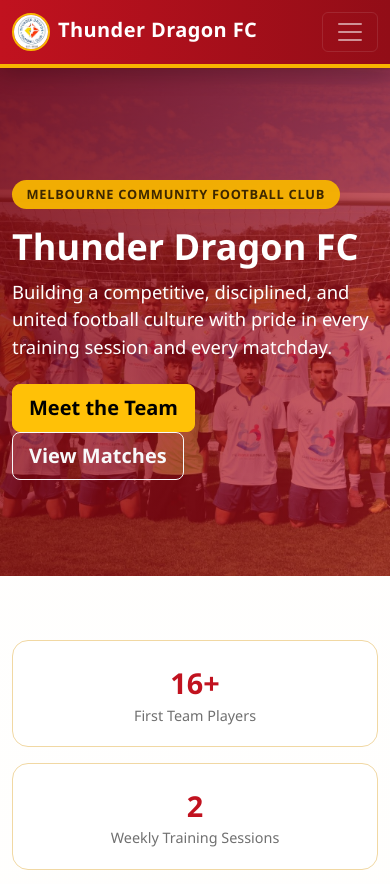
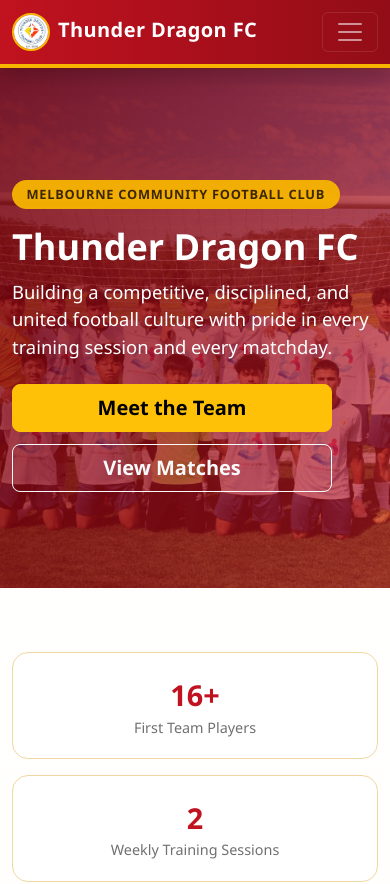
Before and after one commit to BishalChhetri1/thunderdragonfc, a React (Create React App) app: page / in a window 390 px wide. Shown: the top 884 px of the page. Built offline with nearby package versions, Linux system fonts and the light colour scheme.

Commit message:
fixed two button wrapping

```diff
--- a/src/App.css
+++ b/src/App.css
@@ -138,6 +138,13 @@ a:hover {
 .hero-text {
   max-width: 670px;
   font-size: 1.15rem;
+}
+
+.hero-cta-buttons,
+.home-cta-buttons {
+  display: inline-flex;
+  flex-wrap: wrap;
+  gap: 0.75rem;
 }
 
 .stat-card {
@@ -422,6 +429,20 @@ a:hover {
   }
 }
 
+@media (max-width: 576px) {
+  .hero-cta-buttons,
+  .home-cta-buttons {
+    display: flex;
+    width: 100%;
+    max-width: 320px;
+  }
+
+  .hero-cta-buttons .btn,
+  .home-cta-buttons .btn {
+    width: 100%;
+  }
+}
+
 @media (max-width: 420px) {
   .fixture-name-short {
     display: none;
--- a/src/pages/Home.js
+++ b/src/pages/Home.js
@@ -33,8 +33,8 @@ function Home() {
           <p className="hero-text mb-4">
             Building a competitive, disciplined, and united football culture with pride in every training session and every matchday.
           </p>
-          <div>
-            <Button as={Link} to="/team" variant="warning" size="lg" className="me-3 fw-bold">
+          <div className="hero-cta-buttons">
+            <Button as={Link} to="/team" variant="warning" size="lg" className="fw-bold">
               Meet the Team
             </Button>
             <Button as={Link} to="/matches" variant="outline-light" size="lg" className="fw-bold">
@@ -265,8 +265,8 @@ function Home() {
                   </p>
                 </Col>
                 <Col md={5} className="d-flex align-items-center justify-content-md-end mt-4 mt-md-0">
-                  <div>
-                    <Button as={Link} to="/sponsorship" variant="warning" size="lg" className="me-3 fw-bold">
+                  <div className="home-cta-buttons">
+                    <Button as={Link} to="/sponsorship" variant="warning" size="lg" className="fw-bold">
                       Become a Sponsor
                     </Button>
                     <Button as={Link} to="/contact" variant="outline-light" size="lg">
```
